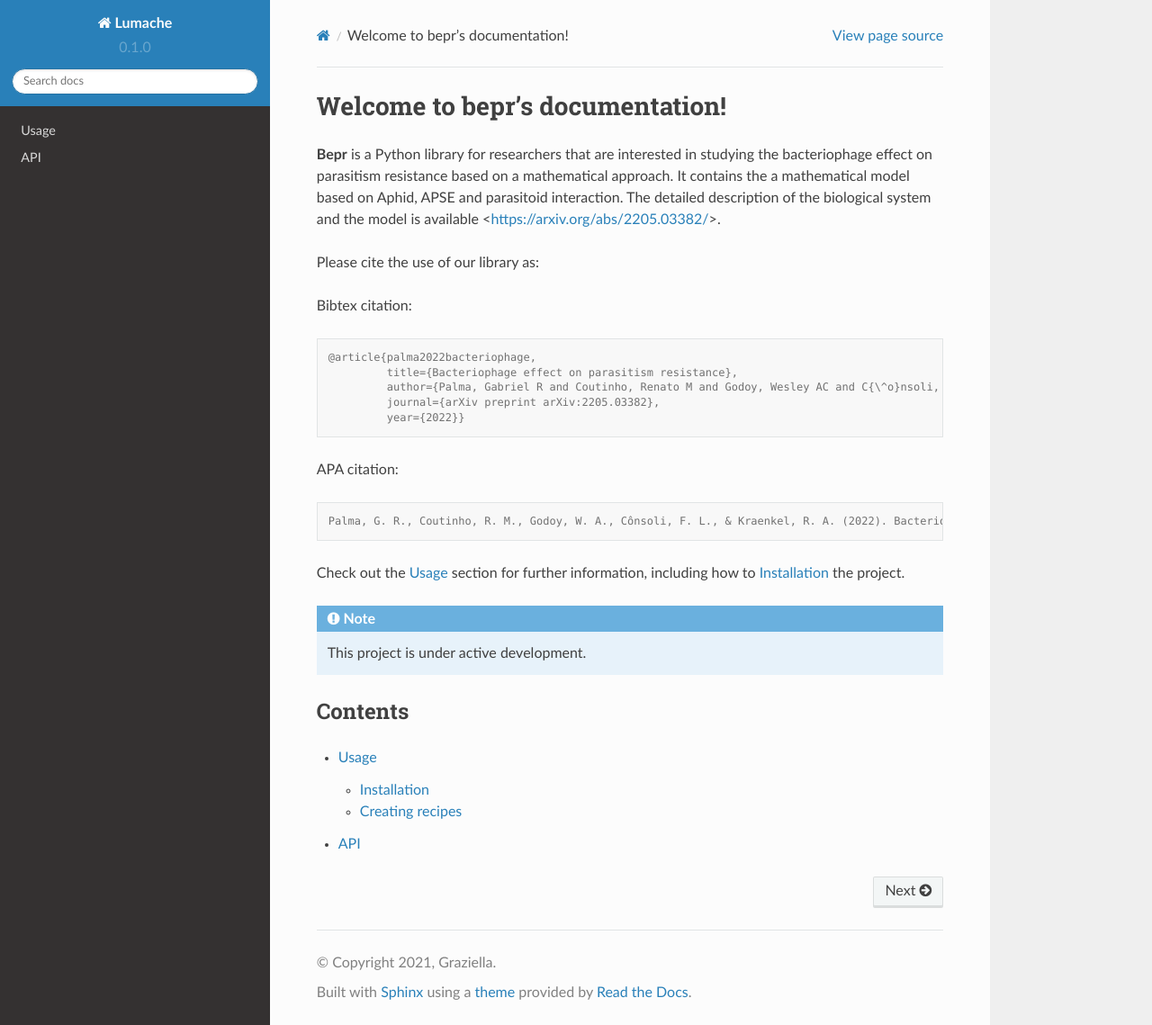
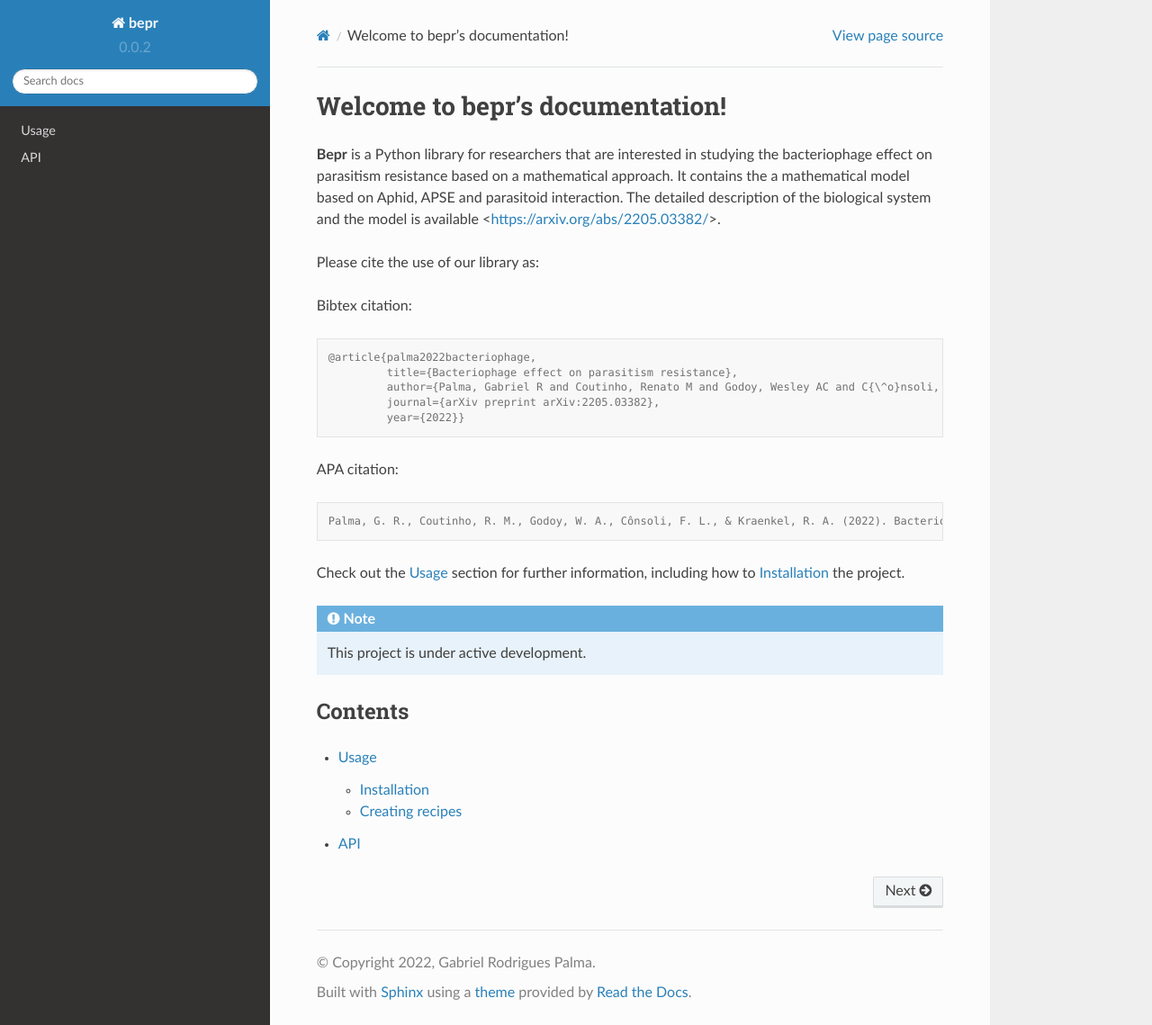
Before and after one commit to GabrielRPalma/bepr-documentation, a Sphinx documentation site: the page built from docs/source/index.rst, in a window 1280 px wide and 1139 px high. Shown: the whole window at 90% size. Built offline with Sphinx 7.4.7 and the Read the Docs theme 2.0.0, drawn with Linux system fonts in a browser that asks for light colours.

Commit message:
Update conf.py

```diff
--- a/docs/source/conf.py
+++ b/docs/source/conf.py
@@ -2,12 +2,12 @@
 
 # -- Project information
 
-project = 'Lumache'
-copyright = '2021, Graziella'
-author = 'Graziella'
+project = 'bepr'
+copyright = '2022, Gabriel Rodrigues Palma'
+author = 'Gabriel'
 
 release = '0.1'
-version = '0.1.0'
+version = '0.0.2'
 
 # -- General configuration
 
```
